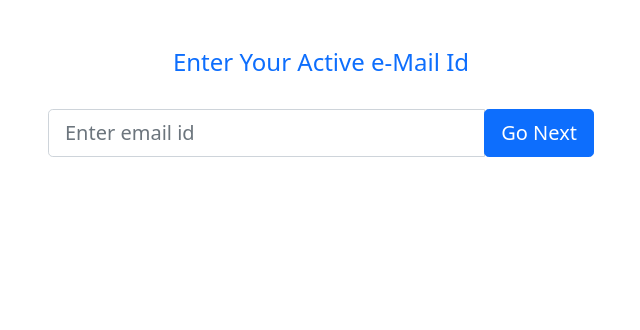
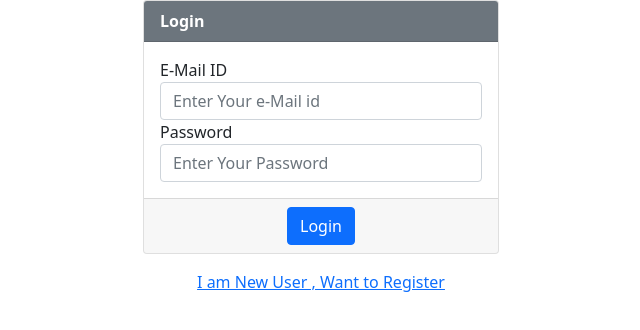
Before and after one commit to thephotogenicbug/React-Login-Component, a React (Create React App) app: page /#/login in a window 1280 px wide. Shown: the top 330 px of the page, without its empty margins (319-959 px from the left). Built offline with nearby package versions, Linux system fonts and the light colour scheme.

Commit message:
Login-Component:  Add Login Page and Modify App and Add window.location.href

```diff
--- a/src/App.js
+++ b/src/App.js
@@ -1,14 +1,21 @@
 import React from 'react';
+import {HashRouter, Route} from 'react-router-dom';
 import User from './user/step1';
 import UpdateUser from './user/step2';
+import Login from './user/login';
+
 
 function App() {
 
-  if(localStorage.getItem("userid")==null){
-    return( <User/> )
-  }else{
-        return( <UpdateUser/> )
-  }
+  return(
+    <HashRouter>
+      <Route exact path="/" component={User}/>
+      <Route exact path="/update-info" component={UpdateUser}/>
+      <Route exact path="/login" component={Login}/>
+    </HashRouter>
+  )
+
+
 
 }
 
--- /dev/null
+++ b/src/user/login.js
@@ -0,0 +1,50 @@
+import React , {Component} from 'react';
+import {Link} from 'react-router-dom';
+class Login extends Component{
+
+    constructor(){
+        super();
+        this.state={
+            email:"",
+            pass:"",
+            message:""
+        }
+    }
+
+    render(){
+        return(
+            <div className="container">
+			<div className="row">
+            <div className="col-lg-4"></div>
+            <div className="col-lg-4">
+                <div className="card">
+                    <div className="card-header bg-secondary text-white">
+                        <i className="fa fa-lock"></i> <b> Login </b>
+                    </div>
+                    <div className="card-body">
+                        <div className="form-group">
+                            <label>E-Mail ID</label>
+                            <input type="email" className="form-control" placeholder="Enter Your e-Mail id"/>
+                        </div>
+                        <div className="form-group">
+                            <label>Password</label>
+                            <input type="password" className="form-control" placeholder="Enter Your Password"/>
+                        </div>
+                    </div>
+                    <div className="card-footer text-center">
+                        <button className="btn btn-primary">Login <i className="fa fa-arrow-right"></i> </button>
+                    </div>
+                </div>
+            </div>
+            <div className="col-lg-4"></div>
+            <div className="col-lg-12 mt-3">
+                <p className="text-center">
+                   <Link to="/"> I am New User , Want to Register</Link>
+                </p>
+            </div>
+        </div>
+        </div>
+        )
+    }
+}
+export default Login;
--- a/src/user/step1.js
+++ b/src/user/step1.js
@@ -1,4 +1,5 @@
 import React , {Component} from 'react';
+import {Link} from 'react-router-dom';
 import axios from 'axios';
 
 class User extends Component{
@@ -39,7 +40,7 @@ class User extends Component{
                         btn:true
                     })
                     localStorage.setItem("userid", response.data.userid);
-                    window.location.reload(); // to refresh the page
+                    window.location.href="#/update-info"; // to refresh the page
                   }else{
                         this.setState({
                             message:response.data.status,
@@ -56,7 +57,7 @@ class User extends Component{
             <div className="container mt-5">
                 <div className="row">
                     <div className="col-lg-12 text-center">
-                        <h4 className="text-primary"> Enter Your Active e-Mail Id </h4>
+                        <h4 className="text-primary"> Enter Your Active E-Mail ID </h4>
                         <p className="text-danger">{this.state.message}</p>
                     </div>
                 </div>
@@ -75,6 +76,9 @@ class User extends Component{
                                 </button>
                             </div>
                         </div>
+                        <p className="text-center mt-3">
+                           <Link to="/login"> Already Registered ! Go to Login </Link>
+                        </p>
                     </div>
                     <div className="col-lg-3"></div>
                 </div>
--- a/src/user/step2.js
+++ b/src/user/step2.js
@@ -6,7 +6,11 @@ class UpdateUser extends Component{
         this.state={
             input:{ userid:localStorage.getItem("userid") },
             message:'',
-            error:{}
+            error:{},
+            updated:"No"
+        }
+        if(localStorage.getItem("userid")==null){
+            window.location.href="#/";
         }
     }
 
@@ -55,14 +59,24 @@ class UpdateUser extends Component{
             let url = "http://www.firstenquiry.com/api/myapp/saveuser.php";
             axios.post(url , jsonData).then(response=>{
                 this.setState({
-                    message:response.data.status
+                    message:response.data.status,
+                    updated:response.data.update
                 })
             })
         }
 
     }
 
+    clearData = () =>{
+        localStorage.clear();
+        window.location.href="#/login";
+    }
+
     render(){
+        let clearbtn = '';
+        if(this.state.updated=="Yes"){
+            clearbtn = <button className="btn btn-warning m-2" onClick={this.clearData}> Continue To Login </button>;
+        }
         return(
             <div className="container mt-5">
                 <div className="row">
@@ -90,7 +104,8 @@ class UpdateUser extends Component{
                             <small className="text-danger">{this.state.error["passError"]}</small>
                         </div>
                         <div className="text-center">
-                            <button className="btn btn-warning" onClick={this.updateInfo}> Update Info</button>
+                            <button className="btn btn-primary m-2" onClick={this.updateInfo}> Update Info</button>
+                            {clearbtn}
                         </div>
                     </div>
                     <div className="col-lg-4"></div>
```
